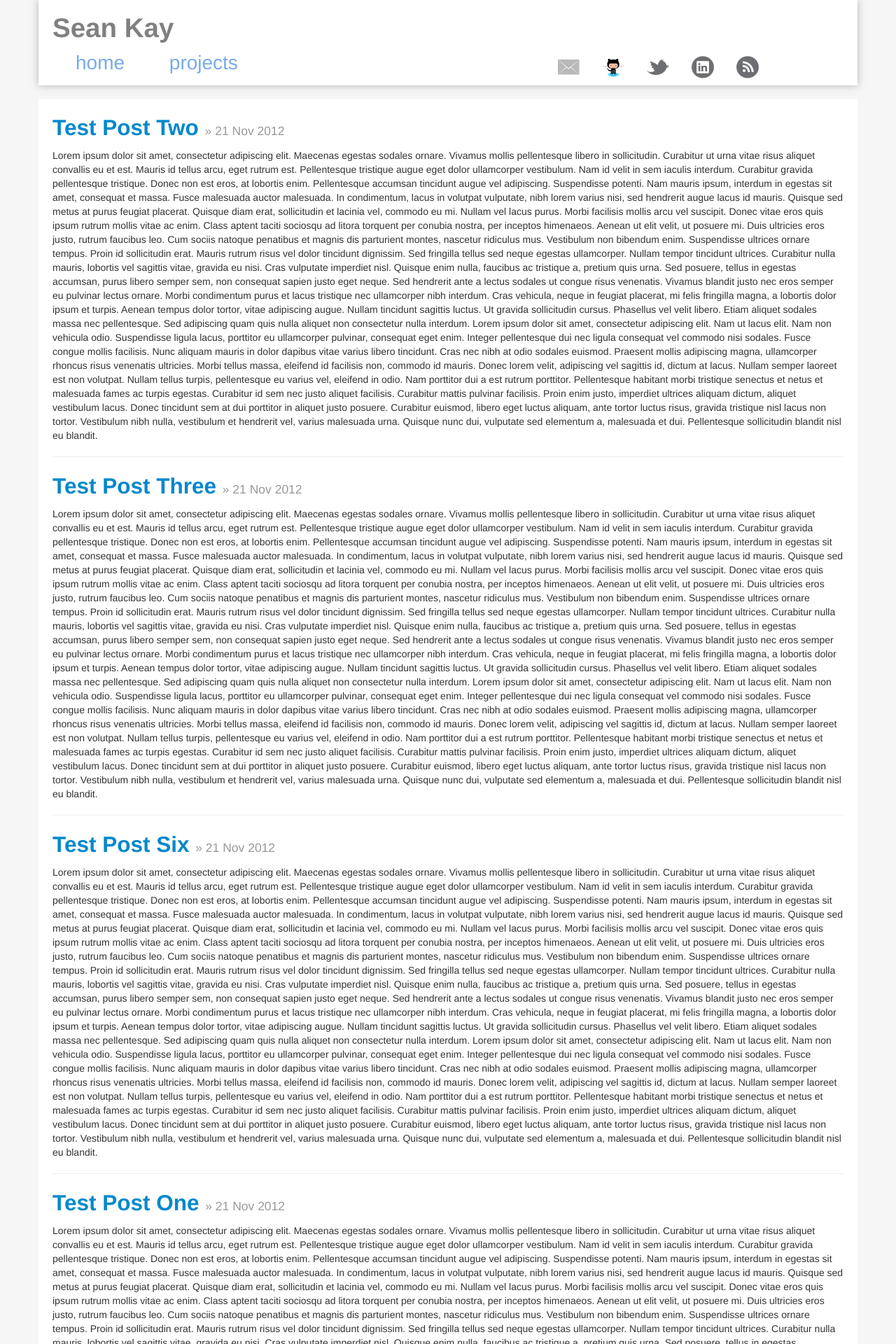
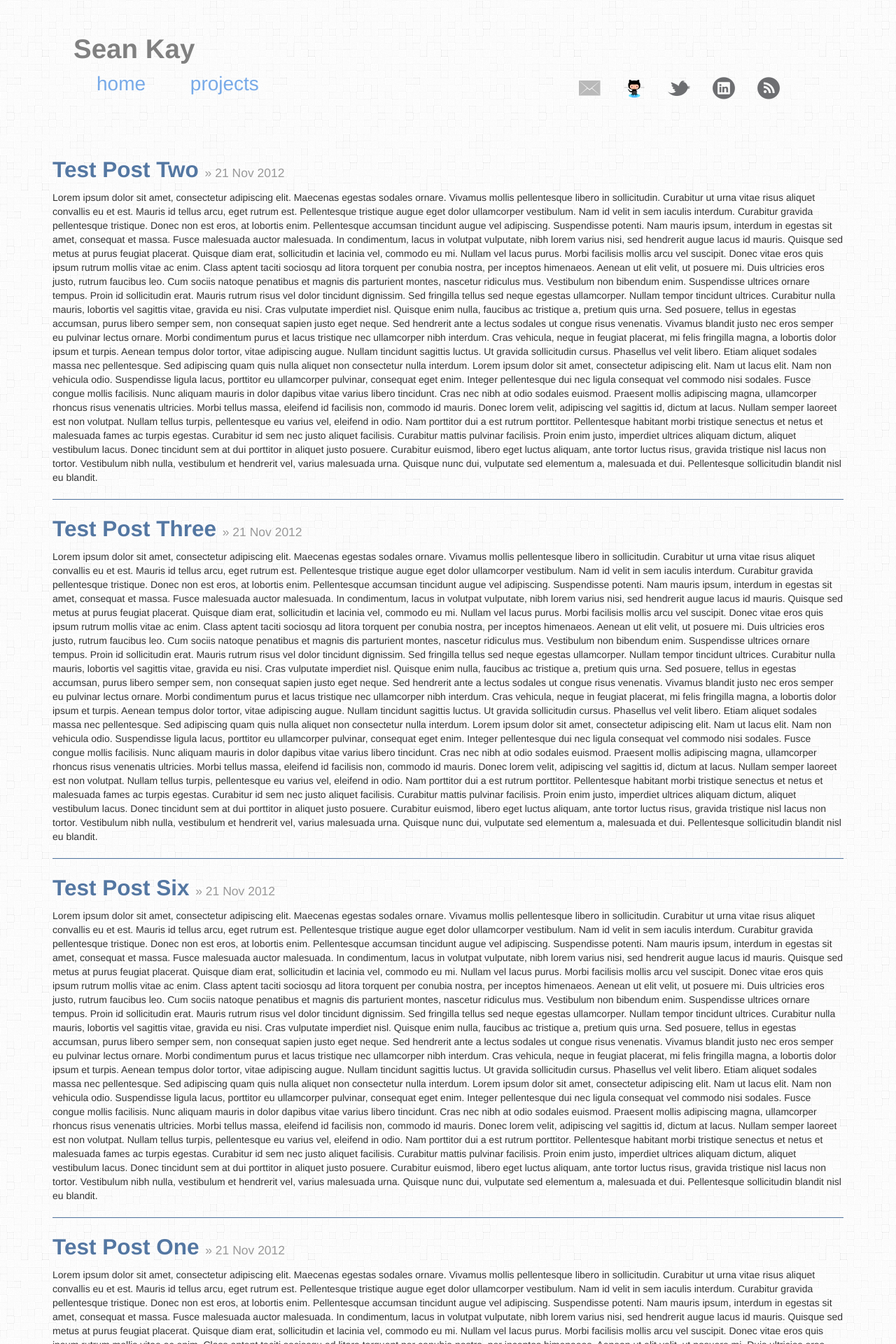
Before and after one commit to seankay/seankay.github.com, a Jekyll site: the page built from index.html, in a window 1280 px wide. Shown: the top 1920 px of the page at 70% size. Built offline with Jekyll 4.4.1, drawn with Linux system fonts in a browser that asks for light colours; nearby versions of some CDN libraries; Markdown is read by kramdown in place of the engine named in the settings; the list of posts is cut into pages by our own code; some of the changed text lies outside the part shown.

Commit message:
Add new site colors and background

```diff
--- a/_layouts/default.html
+++ b/_layouts/default.html
@@ -72,7 +72,7 @@
 		<div class="container">
 			<div id="footer">
 				<div class="container">
-					<p>&copy Sean Kay 2012 - Powered by <a href="http://twitter.github.com/bootstrap/index.html" title="Bootstrap"><strong>Bootstrap</strong></a> and <a href="https://github.com/mojombo/jekyll"><strong>Jekyll</strong></a></p>
+					<p>&copy Sean Kay 2012 | Powered by <a href="http://twitter.github.com/bootstrap/index.html" title="Bootstrap"><strong>Bootstrap</strong></a> and <a href="https://github.com/mojombo/jekyll"><strong>Jekyll</strong></a></p>
 				</div>
 			</div>
 		</div>
--- a/css/custom.css
+++ b/css/custom.css
@@ -6,7 +6,8 @@ html {
 
 body {
 	height: 100%;
-	background-color: #f6f6f6;
+	/*background-color: #f6f6f6;*/
+	background-image: url('../img/bg.png');
 }
 
 #wrap {
@@ -18,9 +19,9 @@ body {
 
 /* banner */
 header[role="banner"] {
-    padding: auto;
-    box-shadow: 0 0 10px rgba(110,110,110,0.5);
-    background-color: #fff;
+    padding: 30px;
+    box-shadow: box-shadow: 0 4px 2px -2px rgba(110,110,110,0.5);
+    /*background-color: #fff;*/
 }
 header[role="banner"] .brand {
     margin: 20px;
@@ -32,6 +33,7 @@ header[role="banner"] a {
 
 header[role="banner"] a:hover {
 	text-decoration: none;
+	color: #5477A2;
 }
 
 /* navbar */
@@ -55,12 +57,7 @@ header[role="banner"] a:hover {
 
 #navbar ul li a:hover
 {
-	color: #005580;
-}
-
-.active
-{
-	color: #95B0D1;
+	color: #5477A2;
 }
 
 /* contact */
@@ -88,11 +85,23 @@ header[role="banner"] a:hover {
 #content {
 	margin-top: 20px;
 	padding: 10px 20px 0px 20px;
-	background-color: #fff;
+	/*background-color: #fff;*/
 }
 
 .post-header a{
 	text-decoration: none;
+	color: #5477A2;
+}
+
+.hero-unit {
+	background-color:rgba(0,0,0,0);
+}
+
+hr{
+	width: auto;
+	height: 1px;
+	background: #5477A2;
+
 }
 
 /* buttons */
@@ -138,7 +147,7 @@ header[role="banner"] a:hover {
 
 #footer {
     padding: 10px 0;
-    background-color: #f6f6f6;
+    font-size: .8em
 }
 #footer p {
     color: #999;
--- a/js/custom.js
+++ b/js/custom.js
@@ -1,4 +1,5 @@
-var employment_status = "employed";
+var employment_status = "unemployed";
+var available = "Jan 2013";
 var social = ['twitter', 'github', 'linkedin','rss'];
 
 $(document).ready(function() {
@@ -27,7 +28,7 @@ function createEmploymentButton(status) {
 	var btn = "";
 	switch(status) {
 		case 'employed':
-			btn = "<a id='employmentBtn' class='btn btn-red btn-small tk-p-font'>Currently Employed!</a>"
+			btn = "<a id='employmentBtn' class='btn btn-red btn-small tk-p-font'> Available "+ available +"</a>"
 			break;
 		case 'unemployed':
 			btn = "<a id='employmentBtn' class='btn btn-green btn-small tk-p-font' href='mailto:"
@@ -47,7 +48,7 @@ function evaluateEmploymentStatus(status) {
 	var popupColor = "";
 	switch(status) {
 		case('employed'):
-			msg = "<h4>Sorry!</h4><p class='tk-p-font'>I'm currently not taking on any more projects. Feel free to leave me an email!</p>";
+			msg = "<h4>Sorry!</h4><p class='tk-p-font'>I'm currently not taking on any more projects. <i>Feel free to leave me an email!</i></p>";
 			popupColor = "red";
 			break;
 		case('unemployed'):
```
Also changed, not shown: img/bg.png (added).
